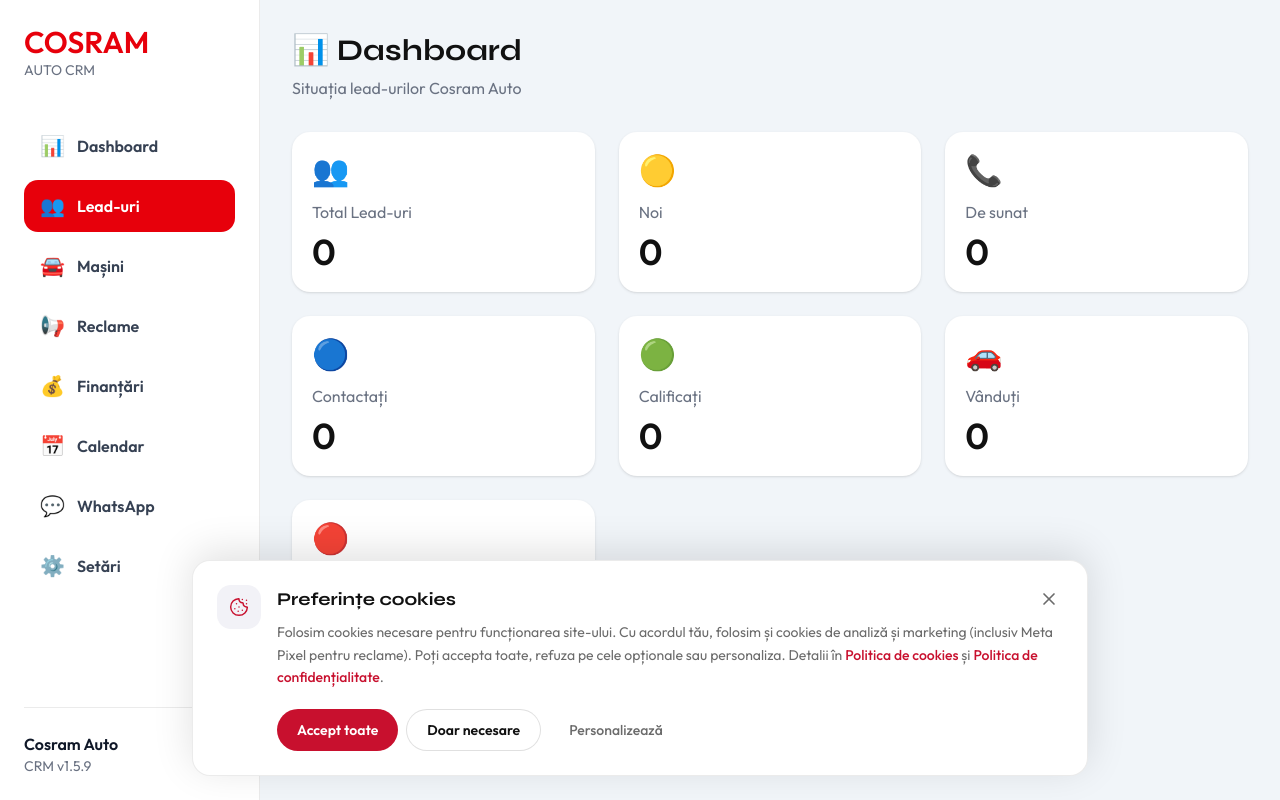
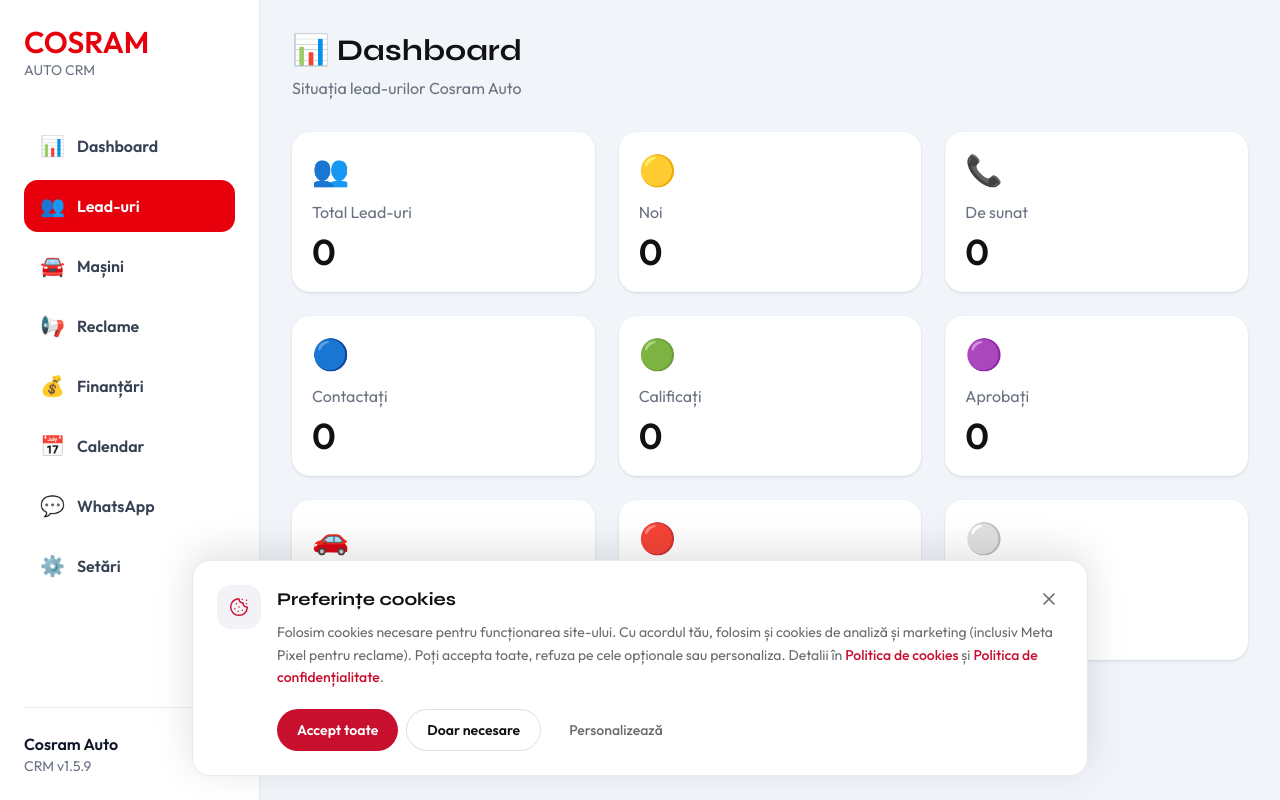
Before and after one commit to backstagelevelone-crypto/cosram-auto, a Next.js app in the folder cosram-auto-main/: page /crm in a window 1280 px wide. Built offline with nearby package versions, Linux system fonts and the light colour scheme; no server answers; the database is empty.

Commit message:
Update page.tsx

```diff
--- a/cosram-auto-main/src/app/crm/page.tsx
+++ b/cosram-auto-main/src/app/crm/page.tsx
@@ -30,6 +30,11 @@ export default async function DashboardPage() {
       (lead) => lead.status === "calificat"
     ).length || 0;
 
+  const aprobati =
+    leads?.filter(
+      (lead) => lead.status === "aprobat"
+    ).length || 0;
+
   const vanduti =
     leads?.filter(
       (lead) => lead.status === "vandut"
@@ -38,6 +43,11 @@ export default async function DashboardPage() {
   const pierduti =
     leads?.filter(
       (lead) => lead.status === "pierdut"
+    ).length || 0;
+
+  const nuExista =
+    leads?.filter(
+      (lead) => lead.status === "nu_exista"
     ).length || 0;
 
   const cards = [
@@ -72,6 +82,12 @@ export default async function DashboardPage() {
       href: "/crm/leads?status=calificat",
     },
     {
+      title: "Aprobați",
+      value: aprobati,
+      icon: "🟣",
+      href: "/crm/leads?status=aprobat",
+    },
+    {
       title: "Vânduți",
       value: vanduti,
       icon: "🚗",
@@ -82,6 +98,12 @@ export default async function DashboardPage() {
       value: pierduti,
       icon: "🔴",
       href: "/crm/leads?status=pierdut",
+    },
+    {
+      title: "Nu există",
+      value: nuExista,
+      icon: "⚪",
+      href: "/crm/leads?status=nu_exista",
     },
   ];
 
```
